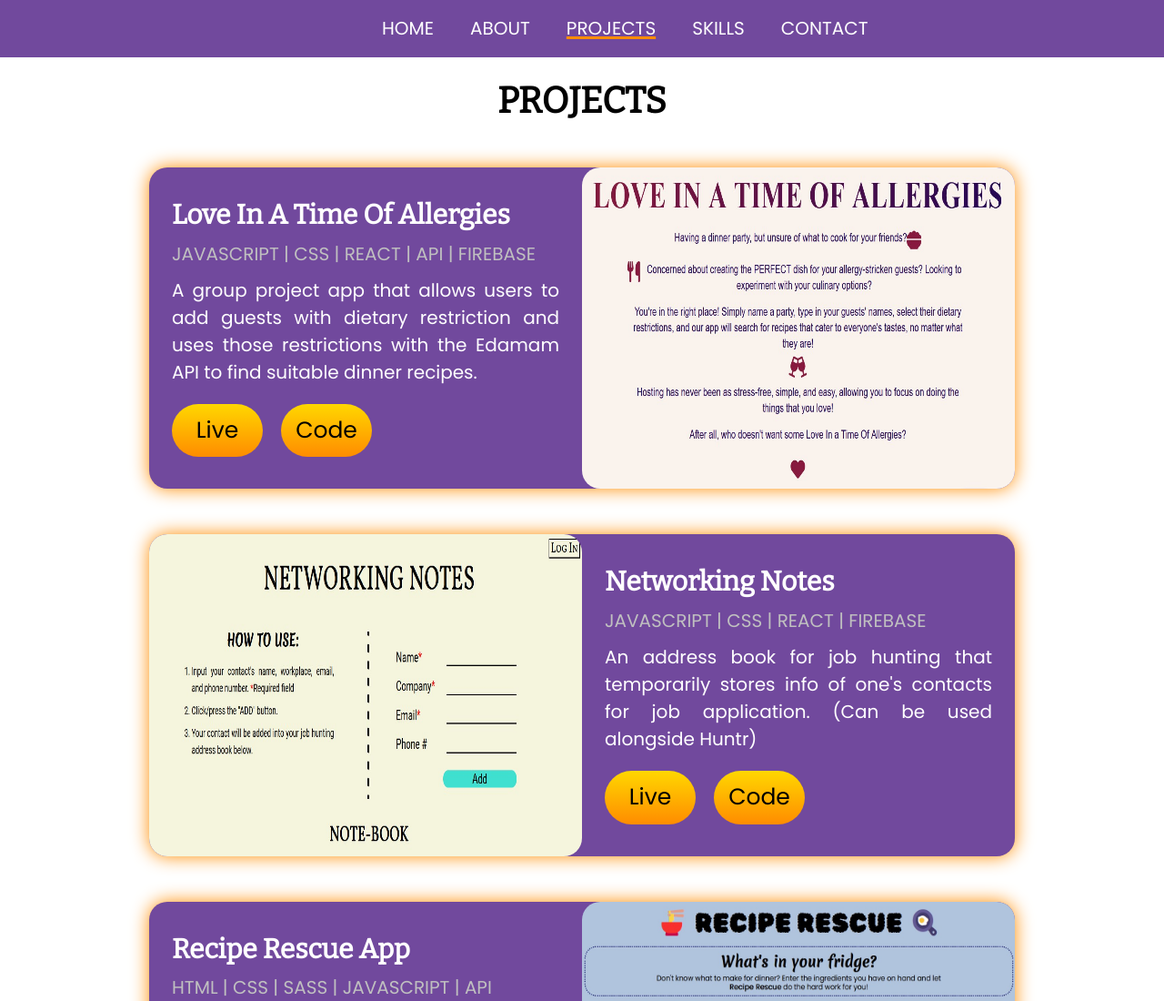
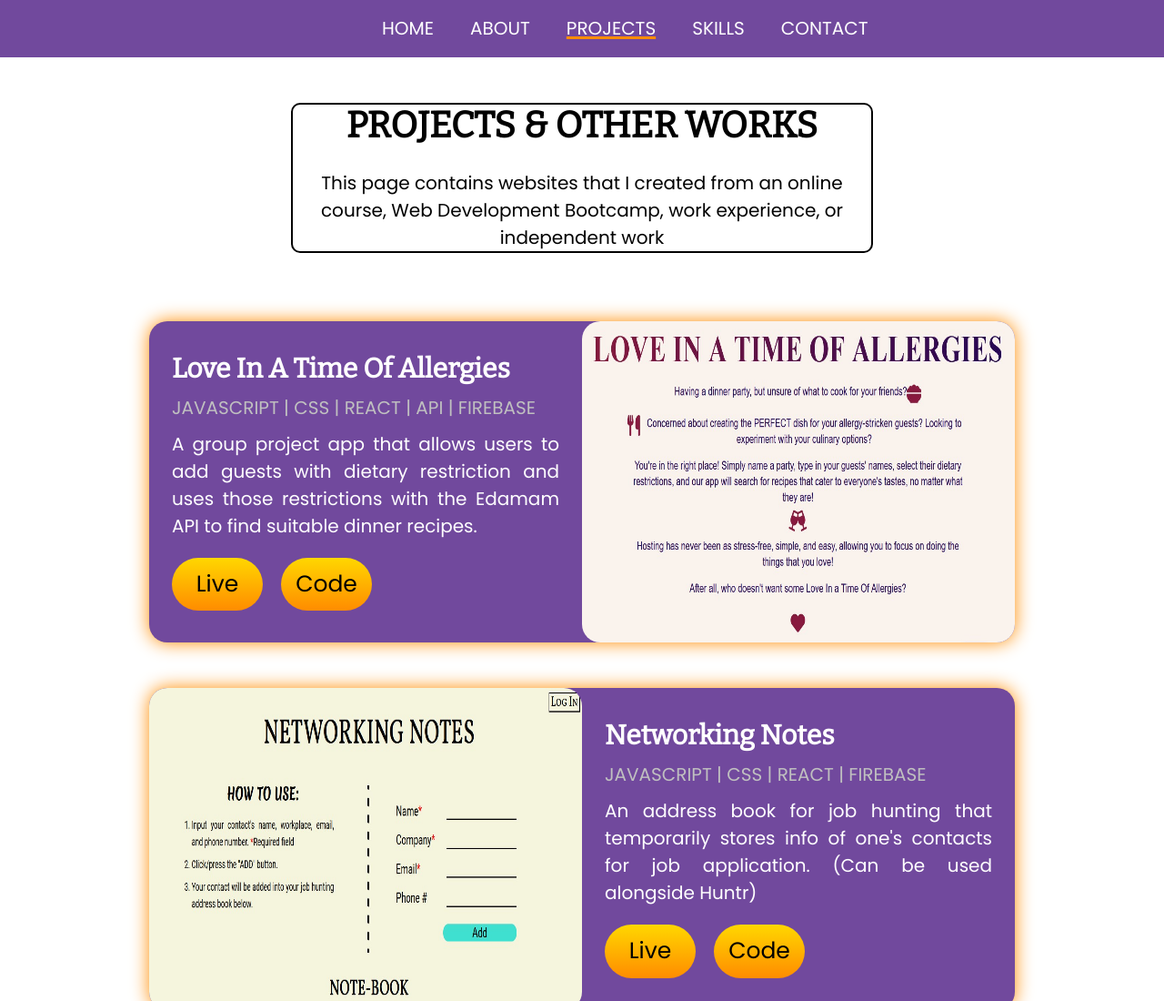
Before and after one commit to leohon/portfoLEO, a plain HTML site: page projects.html in a window 1280 px wide. Shown: the top 1100 px of the page at 91% size. Drawn offline with nearby package versions, Linux system fonts and the light colour scheme.

Commit message:
added header + info

```diff
--- a/projects.html
+++ b/projects.html
@@ -36,12 +36,16 @@
         <li><a href="/index.html#contact">Contact</a></li>
       </ul>
     </nav>
+
+    <div class="projectsPageHeader">
+      <h2 class="projectsPageTitle">PROJECTS & OTHER WORKS</h2>
+      <p>This page contains websites that I created from an online course, Web Development Bootcamp, work experience, or independent work</p>
+    </div>
   </header>
 
   <main>
     <section class="projects" id="projects">
       <div class="wrapper">
-        <h2 class="projectsPageTitle">PROJECTS</h2>
 
         <!-- Juno Project 4 -->
         <div class="oneProject imgRight">
--- a/styles/sass/partials/_header.scss
+++ b/styles/sass/partials/_header.scss
@@ -43,8 +43,3 @@ header {
     }
   }
 }
-
-.projectPage {
-  background-image: none;
-  height: auto;
-}
--- a/styles/sass/partials/_homeProjects.scss
+++ b/styles/sass/partials/_homeProjects.scss
@@ -4,7 +4,6 @@
 // .projects {
 //   background: linear-gradient(variables.$white, variables.$pink);
 // }
-
 
 .oneProject {
   display: flex;
@@ -83,31 +82,3 @@
     border-radius: 15px;
   }
 }
-
-.lightbox {
-  display: none;
-  position: fixed;
-  left: 0;
-  top: 0;
-  width: 100%;
-  height: 100%;
-  background-color: variables.$black2;
-  padding-top: 50px;
-
-  .close {
-    color: variables.$white;
-    position: absolute;
-    top: 10px;
-    right: 25px;
-    font-size: 50px;
-  }
-
-  .close:hover, .close:focus {
-    cursor: pointer;
-  }
-
-  .lightboxContainer {
-    margin: auto;
-    width: 70%;
-  }
-}
--- /dev/null
+++ b/styles/sass/partials/_lightbox.scss
@@ -0,0 +1,29 @@
+@use './variables';
+
+.lightbox {
+  display: none;
+  position: fixed;
+  left: 0;
+  top: 0;
+  width: 100%;
+  height: 100%;
+  background-color: variables.$black2;
+  padding-top: 50px;
+
+  .close {
+    color: variables.$white;
+    position: absolute;
+    top: 10px;
+    right: 25px;
+    font-size: 50px;
+  }
+
+  .close:hover, .close:focus {
+    cursor: pointer;
+  }
+
+  .lightboxContainer {
+    margin: auto;
+    width: 70%;
+  }
+}
--- /dev/null
+++ b/styles/sass/partials/_projectsHeader.scss
@@ -0,0 +1,18 @@
+@use './variables';
+
+.projectPage {
+  background-image: none;
+  height: auto;
+
+  .projectsPageHeader {
+    width: 50%;
+    margin: 0 auto;
+    margin-top: 50px;
+    border: 2px solid;
+    border-radius: 10px;
+
+    h2 {
+      padding-bottom: 25px;
+    }
+  }
+}
--- a/styles/sass/styles.scss
+++ b/styles/sass/styles.scss
@@ -9,4 +9,6 @@
 @use './partials/homeSkills';
 @use './partials/homeContact';
 @use './partials/footer.scss';
+@use './partials/lightbox';
+@use './partials/projectsHeader';
 @use './partials/mediaQueries';
```
Also changed, not shown: styles/styles.css.
